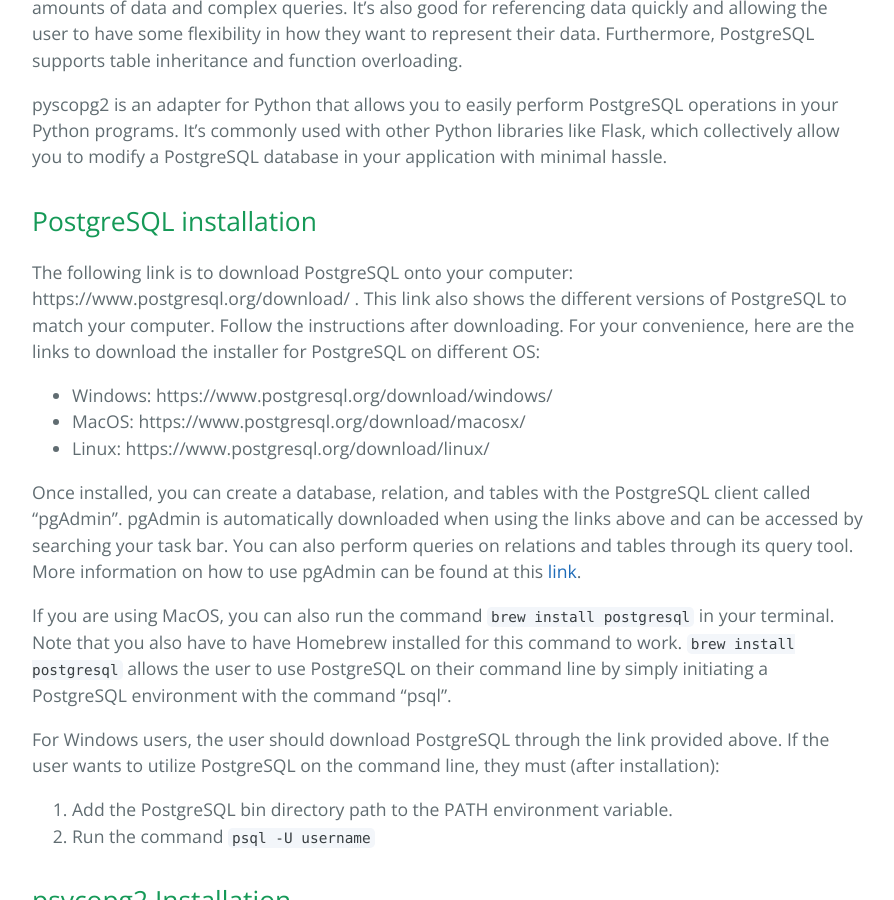
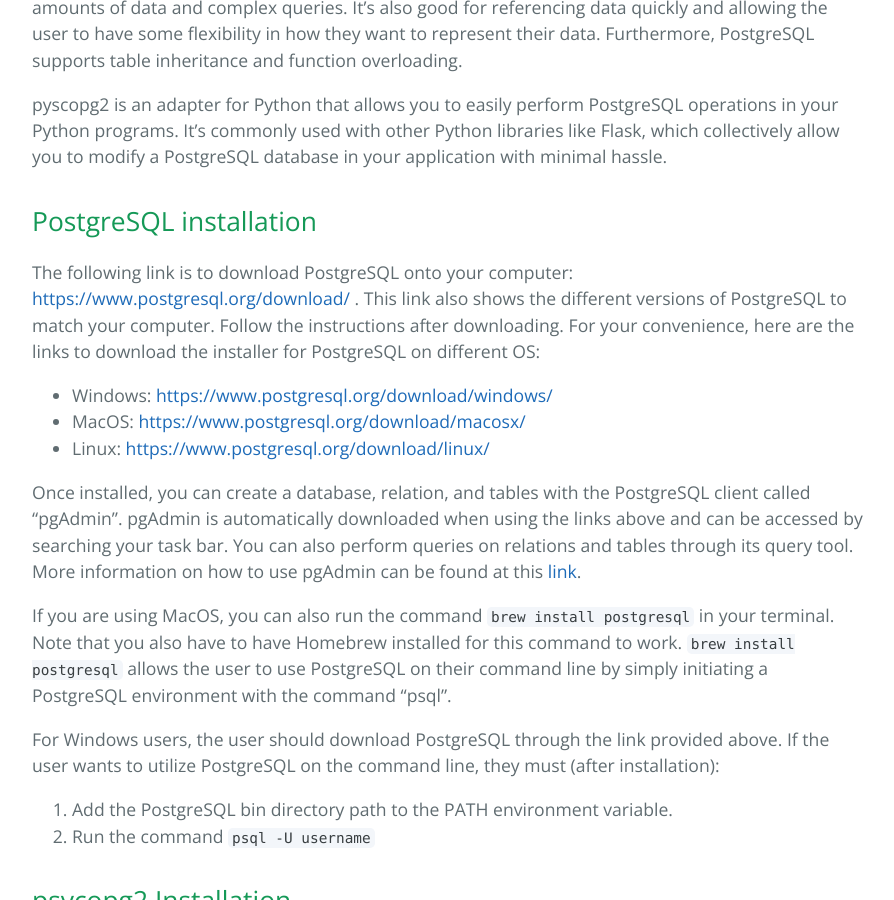
Before and after one commit to learning-software-engineering/learning-software-engineering.github.io, a Jekyll site: the page built from Topics/Tech_Stacks/PostgreSQL_psycopg2.md, in a window 1280 px wide and 900 px high, scrolled down 1342 px. Shown: the whole window, without its empty margins (192-1086 px from the left). Built offline with Jekyll 4.4.1, drawn with Linux system fonts in a browser that asks for light colours; our own code applies the rules of GitHub Pages for plain Markdown files; some of the changed lines change nothing that is shown.

Commit message:
Added hyperlinks
Changed the urls into hyperlinks that are clickable

```diff
--- a/Topics/Tech_Stacks/PostgreSQL_psycopg2.md
+++ b/Topics/Tech_Stacks/PostgreSQL_psycopg2.md
@@ -22,10 +22,10 @@
 pyscopg2 is an adapter for Python that allows you to easily perform PostgreSQL operations in your Python programs. It's commonly used with other Python libraries like Flask, which collectively allow you to modify a PostgreSQL database in your application with minimal hassle.
 
 ## PostgreSQL installation
-The following link is to download PostgreSQL onto your computer: https://www.postgresql.org/download/ . This link also shows the different versions of PostgreSQL to match your computer. Follow the instructions after downloading. For your convenience, here are the links to download the installer for PostgreSQL on different OS:
-- Windows: https://www.postgresql.org/download/windows/
-- MacOS: https://www.postgresql.org/download/macosx/
-- Linux: https://www.postgresql.org/download/linux/
+The following link is to download PostgreSQL onto your computer: [https://www.postgresql.org/download/](https://www.postgresql.org/download/) . This link also shows the different versions of PostgreSQL to match your computer. Follow the instructions after downloading. For your convenience, here are the links to download the installer for PostgreSQL on different OS:
+- Windows: [https://www.postgresql.org/download/windows/](https://www.postgresql.org/download/windows/)
+- MacOS: [https://www.postgresql.org/download/macosx/](https://www.postgresql.org/download/macosx/)
+- Linux: [https://www.postgresql.org/download/linux/](https://www.postgresql.org/download/linux/)
 
 Once installed, you can create a database, relation, and tables with the PostgreSQL client called "pgAdmin". pgAdmin is automatically downloaded when using the links above and can be accessed by searching your task bar. You can also perform queries on relations and tables through its query tool. More information on how to use pgAdmin can be found at this [link](https://www.pgadmin.org/docs/pgadmin4/6.21/index.html).
 
```
